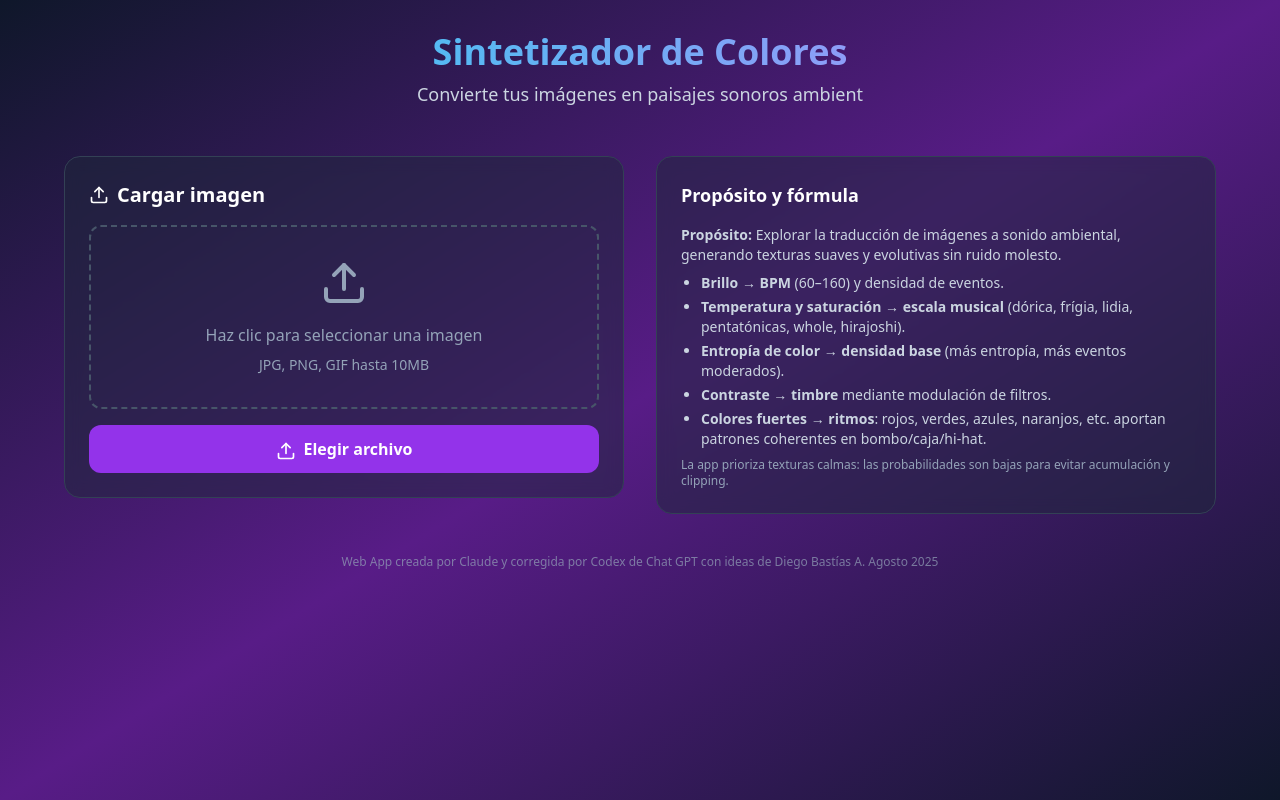
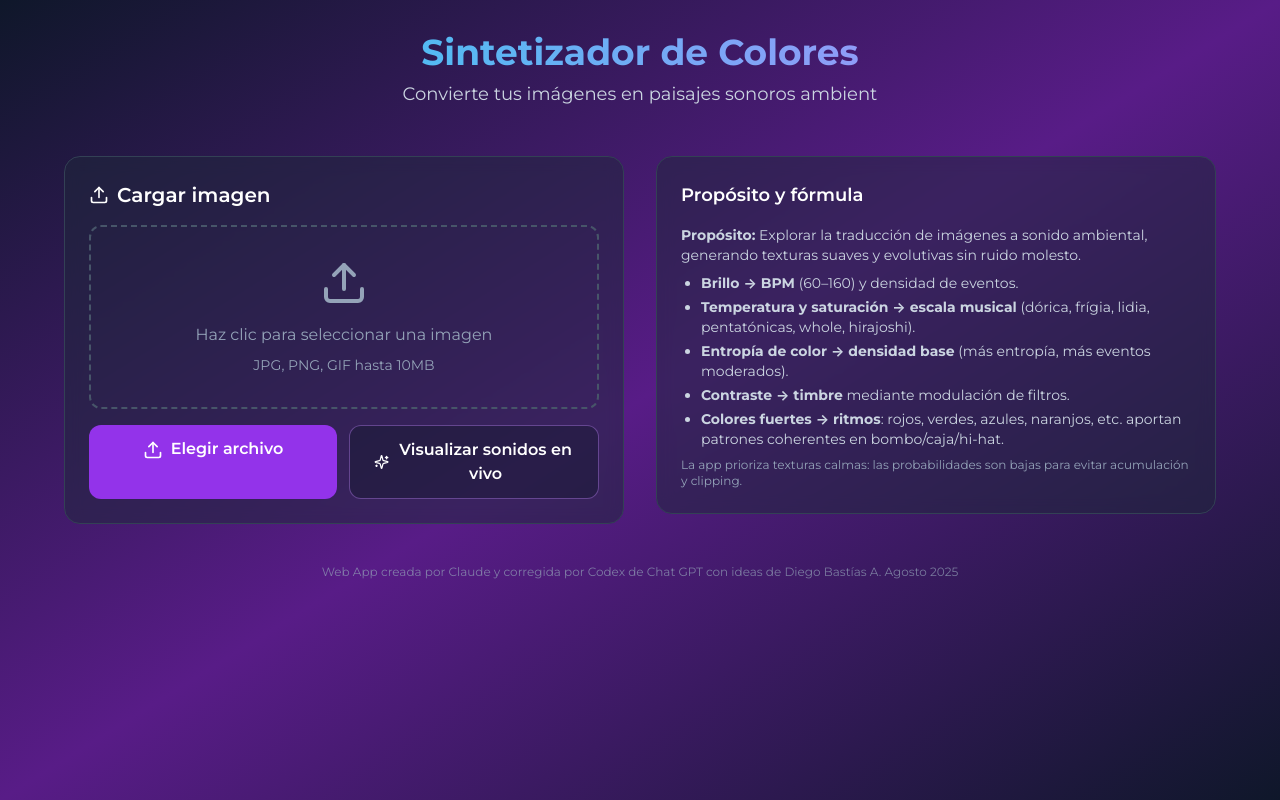
Before and after one commit to dbastias37/colores-a-sonidos, a React (Vite) app: page / in a window 1280 px wide. Built offline with nearby package versions, Linux system fonts and the light colour scheme.

Commit message:
Add files via upload

```diff
--- a/index.html
+++ b/index.html
@@ -4,6 +4,9 @@
     <meta charset="UTF-8" />
     <meta name="viewport" content="width=device-width, initial-scale=1.0" />
     <title>Sintetizador de Colores</title>
+    <link rel="preconnect" href="https://fonts.googleapis.com">
+    <link rel="preconnect" href="https://fonts.gstatic.com" crossorigin>
+    <link href="https://fonts.googleapis.com/css2?family=Montserrat:wght@300;400;600;700&display=swap" rel="stylesheet">
   </head>
   <body class="min-h-screen">
     <div id="root"></div>
--- a/package.json
+++ b/package.json
@@ -1,6 +1,6 @@
 {
-  "name": "color-sound-synth-drums-es",
-  "version": "1.3.0",
+  "name": "color-sound-synth-drums-visual-es",
+  "version": "1.4.0",
   "private": true,
   "type": "module",
   "scripts": {
--- a/src/ColorSoundSynthesizer.jsx
+++ b/src/ColorSoundSynthesizer.jsx
@@ -1,6 +1,6 @@
 import React, { useState, useRef, useEffect } from 'react';
 import * as Tone from 'tone';
-import { Upload, Play, Pause, Volume2, Settings, SlidersHorizontal } from 'lucide-react';
+import { Upload, Play, Pause, Volume2, Settings, SlidersHorizontal, Sparkles } from 'lucide-react';
 
 // Asegura el contexto de audio y suaviza el scheduling
 const ensureAudioContext = async () => {
@@ -22,6 +22,7 @@ const SintetizadorDeColores = () => {
   const [ajustesAudio, setAjustesAudio] = useState({ volume: -18, reverb: 0.35, filter: 1200 });
   const [audioListo, setAudioListo] = useState(false);
   const [audioError, setAudioError] = useState(null);
+  const [vizActivo, setVizActivo] = useState(false);
 
   // Mixer (dB)
   const [mixer, setMixer] = useState({
@@ -68,6 +69,11 @@ const SintetizadorDeColores = () => {
   const seqSnareRef = useRef(null);
   const seqHatRef = useRef(null);
 
+  // Visualización
+  const vizCanvasRef = useRef(null);
+  const vizAnimRef = useRef(null);
+  const vizRef = useRef({ particles: [], w: 0, h: 0 });
+
   // Escalas
   const escalas = {
     frio: ['C3','D3','Eb3','F3','G3','Ab3','Bb3','C4'],
@@ -95,7 +101,11 @@ const SintetizadorDeColores = () => {
           }
         };
         document.addEventListener('visibilitychange', onVis);
-        return () => document.removeEventListener('visibilitychange', onVis);
+        window.addEventListener('resize', resizeViz);
+        return () => {
+          document.removeEventListener('visibilitychange', onVis);
+          window.removeEventListener('resize', resizeViz);
+        };
       } catch (e) {
         setAudioError(e?.message || String(e));
       }
@@ -149,6 +159,101 @@ const SintetizadorDeColores = () => {
     setAudioListo(true);
   };
 
+  // ---------- Visualización ----------
+
+  const toggleViz = () => {
+    setVizActivo(v => {
+      const next = !v;
+      if (next) startViz();
+      else stopViz();
+      return next;
+    });
+  };
+
+  const resizeViz = () => {
+    const cvs = vizCanvasRef.current;
+    if (!cvs) return;
+    cvs.width = window.innerWidth;
+    cvs.height = window.innerHeight;
+    vizRef.current.w = cvs.width;
+    vizRef.current.h = cvs.height;
+  };
+
+  const startViz = () => {
+    const cvs = vizCanvasRef.current;
+    if (!cvs) return;
+    resizeViz();
+    const ctx = cvs.getContext('2d');
+    ctx.globalCompositeOperation = 'lighter'; // sobrio, pero con brillo suave en superposición
+    if (vizAnimRef.current) cancelAnimationFrame(vizAnimRef.current);
+
+    const loop = () => {
+      const { w, h, particles } = vizRef.current;
+      ctx.clearRect(0,0,w,h);
+
+      // Fondo sutil
+      ctx.fillStyle = 'rgba(255,255,255,0.015)';
+      ctx.fillRect(0,0,w,h);
+
+      // Dibujar partículas
+      for (let i = particles.length - 1; i >= 0; i--) {
+        const p = particles[i];
+        p.x += p.vx;
+        p.y += p.vy;
+        p.life -= 0.016;
+        p.r *= 0.995;
+
+        if (p.life <= 0 || p.r <= 0.5) { particles.splice(i, 1); continue; }
+
+        ctx.beginPath();
+        if (p.shape === 'ring') {
+          ctx.strokeStyle = p.color;
+          ctx.lineWidth = Math.max(0.5, p.r * 0.05);
+          ctx.arc(p.x, p.y, p.r, 0, Math.PI*2);
+          ctx.stroke();
+        } else if (p.shape === 'spark') {
+          ctx.strokeStyle = p.color;
+          ctx.lineWidth = 1;
+          ctx.moveTo(p.x, p.y);
+          ctx.lineTo(p.x + p.vx*6, p.y + p.vy*6);
+          ctx.stroke();
+        } else {
+          ctx.fillStyle = p.color;
+          ctx.arc(p.x, p.y, p.r, 0, Math.PI*2);
+          ctx.fill();
+        }
+      }
+
+      // Límite de partículas
+      if (particles.length > 900) particles.splice(0, particles.length - 900);
+
+      vizAnimRef.current = requestAnimationFrame(loop);
+    };
+    vizAnimRef.current = requestAnimationFrame(loop);
+  };
+
+  const stopViz = () => {
+    if (vizAnimRef.current) cancelAnimationFrame(vizAnimRef.current);
+    vizAnimRef.current = null;
+    if (vizRef.current) vizRef.current.particles = [];
+  };
+
+  const emitViz = ({ h=180, s=0.6, l=0.5, intensity=1, shape='circle' }) => {
+    // No emite si visualización apagada
+    if (!vizActivo) return;
+    const { w, h:hh, particles } = vizRef.current;
+    const x = Math.random()*w;
+    const y = Math.random()*hh;
+    const speed = (0.4 + intensity*0.8) * (Math.random()*0.6 + 0.4);
+    const angle = Math.random()*Math.PI*2;
+    const vx = Math.cos(angle)*speed;
+    const vy = Math.sin(angle)*speed;
+    const r = 2 + intensity*10*(Math.random()*0.6 + 0.7);
+    const alpha = 0.18 + 0.25*Math.min(1, intensity);
+    const color = `hsla(${Math.round(h)}, ${Math.round(s*100)}%, ${Math.round(l*100)}%, ${alpha})`;
+    particles.push({ x, y, vx, vy, r, life: 1.2 + intensity*0.8, color, shape });
+  };
+
   // ---------- Análisis de imagen ----------
 
   const analizarImagen = (file) => {
@@ -187,7 +292,7 @@ const SintetizadorDeColores = () => {
           if (h >= 120 && h <= 300) cool++; else warm++;
           if (s < 0.3 && l > 0.7) pastel++; else if (s > 0.7 || l < 0.3) bright++;
 
-          const grp = { h: Math.round(h/15)*15, s, l, weight: 1 }; // más fino para drums
+          const grp = { h: Math.round(h/15)*15, s, l, weight: 1 };
           const ex = grupos.find(gp => gp.h === grp.h);
           if (ex) { ex.weight++; ex.s = (ex.s + s)/2; ex.l = (ex.l + l)/2; }
           else grupos.push(grp);
@@ -271,7 +376,7 @@ const SintetizadorDeColores = () => {
       setupGlobalAudio();
       limpiarVoces(); // conserva FX y buses
 
-      // Alinear BPM del transport para coherencia de duraciones tipo '8n', '16n'
+      // BPM coherente para secuencias
       Tone.Transport.bpm.rampTo(d.bpm, 0.1);
 
       // DRONE
@@ -281,6 +386,7 @@ const SintetizadorDeColores = () => {
       ambient.volume.value = ajustesAudio.volume;
       ambientSynthRef.current = ambient;
       ambient.triggerAttack('C2');
+      emitViz({ h: d.coolness>0.5 ? 200:20, s:0.2, l:0.4, intensity:0.4, shape:'ring' });
 
       // COLORES
       d.dominantColors.slice(0,6).forEach((color, idx) => {
@@ -323,31 +429,24 @@ const SintetizadorDeColores = () => {
       const rf = new Tone.Filter({ frequency: 900, type:'lowpass' });
       noise.chain(autoF, rf, busesRef.current.ruido);
       ruidoRef.current = { noise, autoFilter: autoF, filter: rf };
-      noise.start(); // control por bus
+      noise.start();
 
-      // DRUMS (kick/snare/hats) muy leves
+      // DRUMS
       const kick = new Tone.MembraneSynth({ pitchDecay: 0.03, octaves: 6, oscillator: { type: 'sine' }, envelope: { attack: 0.001, decay: 0.5, sustain: 0, release: 0.4 } });
       kick.chain(busesRef.current.bateria);
       kickRef.current = kick;
 
-      const snare = new Tone.NoiseSynth({
-        noise: { type: 'white' },
-        envelope: { attack: 0.001, decay: 0.2, sustain: 0 }
-      });
+      const snare = new Tone.NoiseSynth({ noise: { type: 'white' }, envelope: { attack: 0.001, decay: 0.2, sustain: 0 } });
       const snareHP = new Tone.Filter({ type: 'highpass', frequency: 1800 });
       snare.chain(snareHP, busesRef.current.bateria);
       snareRef.current = snare;
 
-      const hat = new Tone.MetalSynth({
-        frequency: 250, envelope: { attack: 0.001, decay: 0.05, release: 0.01 },
-        harmonicity: 5.1, modulationIndex: 32, resonance: 3000, octaves: 1.5
-      });
+      const hat = new Tone.MetalSynth({ frequency: 250, envelope: { attack: 0.001, decay: 0.05, release: 0.01 }, harmonicity: 5.1, modulationIndex: 32, resonance: 3000, octaves: 1.5 });
       hat.chain(busesRef.current.bateria);
       hatRef.current = hat;
 
-      // Construir patrones de batería en base a colores fuertes
       const patterns = construirPatronesBateria(d);
-      crearSecuenciasDrum(patterns);
+      crearSecuenciasDrum(patterns, d);
 
       return true;
     } catch (e) {
@@ -364,14 +463,12 @@ const SintetizadorDeColores = () => {
     const snare = Array(steps).fill(0);
     const hat = Array(steps).fill(0);
 
-    // Determinar colores "fuertes" (no pastel, suficiente saturación y luz media)
     const fuertes = d.dominantColors
       .filter(c => c.s > 0.55 && c.l > 0.25 && c.l < 0.8)
       .slice(0, 6);
 
     const totalPeso = fuertes.reduce((acc, c) => acc + (c.weight || 1), 0) || 1;
 
-    // util: Euclidean rhythm
     const euclid = (pulses, len, rot=0) => {
       const pattern = Array(len).fill(0);
       let bucket = 0;
@@ -391,43 +488,32 @@ const SintetizadorDeColores = () => {
     fuertes.forEach(c => {
       const w = (c.weight || 1) / totalPeso;
       const rot = rotFromHue(c.h);
-      // Mapeo por grupos de color
       if (c.h < 20 || c.h >= 340) {
-        // ROJO → patrones de bombo densos y directos (E(5,16))
         addPattern(kick, euclid(5, steps, rot), w, 1.0);
         addPattern(hat, euclid(7, steps, rot+2), w*0.5);
       } else if (c.h < 50) {
-        // NARANJO → síncopa en snare (E(3,8) sobre 16) + kick ligero
         const sn = euclid(3, 8, Math.floor(rot/2));
-        // expandir a 16
         const sn16 = sn.flatMap(v => [v,0]);
         addPattern(snare, sn16, w, 0.9);
         addPattern(kick, euclid(3, steps, rot+1), w*0.5);
       } else if (c.h < 90) {
-        // AMARILLO → hats con pulso estable (E(5,16))
         addPattern(hat, euclid(5, steps, rot), w, 0.9);
       } else if (c.h < 165) {
-        // VERDE → kick quebrado y hats entrecortados
         addPattern(kick, euclid(4, steps, rot+1), w*0.8);
         addPattern(hat, euclid(3, steps, rot+3), w*0.6);
       } else if (c.h < 210) {
-        // CIAN → hats abiertos ocasionales (representados con mayor vel)
         addPattern(hat, euclid(2, steps, rot+2), w*1.2);
       } else if (c.h < 270) {
-        // AZUL → snare en 3 con fantasmas
-        const base = Array(steps).fill(0); base[4] = 1; base[12] = 1; // 2 y 4 en 16
+        const base = Array(steps).fill(0); base[4] = 1; base[12] = 1;
         addPattern(snare, base, w, 1.0);
-        addPattern(snare, euclid(2, steps, rot+5), w*0.4); // ghosts
+        addPattern(snare, euclid(2, steps, rot+5), w*0.4);
       } else {
-        // MORADO → contratiempos ligeros en hats
         addPattern(hat, euclid(4, steps, rot+4), w*0.8);
       }
     });
 
-    // Normalizar y umbral para convertir en golpes discretos
     const thresh = (arr, t) => arr.map(v => v >= t ? 1 : 0);
 
-    // El umbral depende de cuántos colores fuertes hay (menos colores → más fácil disparar)
     const n = Math.max(1, fuertes.length);
     const kT = 0.4 / Math.sqrt(n);
     const sT = 0.45 / Math.sqrt(n);
@@ -437,36 +523,36 @@ const SintetizadorDeColores = () => {
       kick: thresh(kick, kT),
       snare: thresh(snare, sT),
       hat: thresh(hat, hT),
-      // Velocidades suaves por defecto
       velKick: kick.map(v => v ? 0.25 : 0),
       velSnare: snare.map(v => v ? 0.18 : 0),
       velHat: hat.map(v => v ? 0.12 : 0),
     };
   };
 
-  const crearSecuenciasDrum = ({kick, snare, hat, velKick, velSnare, velHat}) => {
-    // Limpiar secuencias previas
+  const crearSecuenciasDrum = ({kick, snare, hat, velKick, velSnare, velHat}, d) => {
     try { seqKickRef.current?.dispose?.(); } catch {}
     try { seqSnareRef.current?.dispose?.(); } catch {}
     try { seqHatRef.current?.dispose?.(); } catch {}
     seqKickRef.current = null; seqSnareRef.current = null; seqHatRef.current = null;
 
-    // Crear Sequence con 16 pasos cada '16n'
+    const emitKick = () => emitViz({ h: 0, s:0.7, l:0.35, intensity:0.8, shape:'circle' });
+    const emitSnare = () => emitViz({ h: 220, s:0.6, l:0.6, intensity:0.6, shape:'spark' });
+    const emitHat = () => emitViz({ h: 55, s:0.7, l:0.7, intensity:0.4, shape:'spark' });
+
     seqKickRef.current = new Tone.Sequence((time, step) => {
       if (!kickRef.current) return;
-      if (kick[step]) kickRef.current.triggerAttackRelease('C1', '8n', time, velKick[step] || 0.2);
+      if (kick[step]) { kickRef.current.triggerAttackRelease('C1', '8n', time, velKick[step] || 0.2); emitKick(); }
     }, Array.from({length:16}, (_,i)=>i), '16n');
 
     seqSnareRef.current = new Tone.Sequence((time, step) => {
       if (!snareRef.current) return;
-      if (snare[step]) snareRef.current.triggerAttackRelease('8n', time, velSnare[step] || 0.15);
+      if (snare[step]) { snareRef.current.triggerAttackRelease('8n', time, velSnare[step] || 0.15); emitSnare(); }
     }, Array.from({length:16}, (_,i)=>i), '16n');
 
     seqHatRef.current = new Tone.Sequence((time, step) => {
       if (!hatRef.current) return;
-      if (hat[step]) hatRef.current.triggerAttackRelease('16n', time, velHat[step] || 0.1);
+      if (hat[step]) { hatRef.current.triggerAttackRelease('16n', time, velHat[step] || 0.1); emitHat(); }
     }, Array.from({length:16}, (_,i)=>i), '16n');
-
     seqKickRef.current.start(0);
     seqSnareRef.current.start(0);
     seqHatRef.current.start(0);
@@ -494,6 +580,7 @@ const SintetizadorDeColores = () => {
           const varPitch = (Math.random()-0.5) * d.contrast * 40;
           obj.filter.frequency.rampTo(Math.max(180, Math.min(3500, baseFreq + varPitch)), 0.08);
           obj.synth.triggerAttackRelease(nota, dur, time);
+          emitViz({ h: obj.color.h, s: obj.color.s, l: obj.color.l, intensity: 0.5 + obj.color.s*0.5, shape:'circle' });
         }
       });
     }, paso);
@@ -508,6 +595,7 @@ const SintetizadorDeColores = () => {
         const escala = seleccionarEscala(d, { h: 60*(1+idx), s: d.avgSaturation });
         const nota = escala[(Math.random()*escala.length)|0].replace('3','4');
         pl.triggerAttack(nota, time);
+        emitViz({ h: 120 + idx*60, s:0.5, l:0.6, intensity:0.5, shape:'spark' });
       }
     }, intervaloPluck);
     loopPlucksRef.current.start(0);
@@ -521,6 +609,7 @@ const SintetizadorDeColores = () => {
         const quinta = Tone.Frequency(root).transpose(7).toNote();
         padRef.current.triggerAttackRelease(root, '2n', time);
         if (Math.random() < 0.6) padRef.current.triggerAttackRelease(quinta, '2n', time + 0.1);
+        emitViz({ h: d.coolness>0.5? 180:30, s:0.3, l:0.5, intensity:0.6, shape:'ring' });
       }
     }, intervaloPad);
     loopPadRef.current.start(0);
@@ -532,6 +621,7 @@ const SintetizadorDeColores = () => {
         const escala = seleccionarEscala(d, { h: 240, s: d.avgSaturation });
         const nota = escala[(Math.random()*escala.length)|0].replace('3','5');
         campanasRef.current.triggerAttackRelease(nota, '8n', time);
+        emitViz({ h: 260, s:0.5, l:0.7, intensity:0.6, shape:'spark' });
       }
     }, pasoCampanas);
     loopCampanasRef.current.start(0);
@@ -619,9 +709,7 @@ const SintetizadorDeColores = () => {
     ruidoRef.current = { noise:null, autoFilter:null, filter:null };
   };
 
-  const limpiarVoces = () => { // Limpia voces y loops pero conserva buses/FX
-  softStop();
-};
+  const limpiarVoces = () => { softStop(); };
 
   const hardStopAndDispose = () => {
     softStop();
@@ -641,9 +729,8 @@ const SintetizadorDeColores = () => {
     setReproduciendo(false);
     setAudioListo(false);
     if (currentImageUrlRef.current) { URL.revokeObjectURL(currentImageUrlRef.current); currentImageUrlRef.current = null; }
+    stopViz();
   };
-
-  // ---------- UI ----------
 
   const actualizarAjuste = (k, v) => {
     setAjustesAudio(p => ({ ...p, [k]: v }));
@@ -651,8 +738,10 @@ const SintetizadorDeColores = () => {
   };
 
   return (
-    <div className="min-h-screen bg-gradient-to-br from-slate-900 via-purple-900 to-slate-900 text-white p-8">
-      <div className="max-w-6xl mx-auto">
+    <div className="min-h-screen bg-gradient-to-br from-slate-900 via-purple-900 to-slate-900 text-white p-8 relative">
+      {/* Canvas de visualización (overlay sobrio) */}
+      <canvas ref={vizCanvasRef} className={`fixed inset-0 z-0 transition-opacity duration-500 pointer-events-none ${vizActivo ? 'opacity-80' : 'opacity-0'}`} />
+      <div className="relative z-10 max-w-6xl mx-auto">
         <header className="text-center mb-12">
           <h1 className="text-4xl font-bold mb-2 bg-gradient-to-r from-cyan-400 to-purple-400 bg-clip-text text-transparent">Sintetizador de Colores</h1>
           <p className="text-slate-300 text-lg">Convierte tus imágenes en paisajes sonoros ambient</p>
@@ -678,12 +767,15 @@ const SintetizadorDeColores = () => {
                 </div>
               )}
               <input ref={fileInputRef} type="file" accept="image/*" onChange={async (e)=>{ await manejarSubidaImagen(e); }} className="hidden" />
-              <div className="mt-4">
-                <label className="block w-full py-3 px-6 bg-purple-600 hover:bg-purple-700 rounded-xl font-semibold transition-colors cursor-pointer text-center">
+              <div className="mt-4 flex flex-col sm:flex-row gap-3">
+                <label className="flex-1 py-3 px-6 bg-purple-600 hover:bg-purple-700 rounded-xl font-semibold transition-colors cursor-pointer text-center">
                   <Upload size={20} className="inline mr-2" />
                   Elegir archivo
                   <input type="file" accept="image/*" onChange={async (e)=>{ await manejarSubidaImagen(e); }} className="hidden" />
                 </label>
+                <button onClick={toggleViz} className={`flex-1 py-3 px-6 rounded-xl font-semibold transition-colors border border-purple-400/40 bg-slate-900/40 hover:bg-slate-900/60 flex items-center justify-center gap-2`}>
+                  <Sparkles size={18}/> {vizActivo ? 'Ocultar visualización' : 'Visualizar sonidos en vivo'}
+                </button>
               </div>
             </div>
 
--- a/src/index.css
+++ b/src/index.css
@@ -2,7 +2,16 @@
 @tailwind components;
 @tailwind utilities;
 
+:root {
+  --font-primary: 'Montserrat', ui-sans-serif, system-ui, -apple-system, Segoe UI, Roboto, Helvetica, Arial, 'Apple Color Emoji', 'Segoe UI Emoji';
+}
+
+html, body, #root {
+  height: 100%;
+}
+
 body {
+  font-family: var(--font-primary);
   -webkit-font-smoothing: antialiased;
   -moz-osx-font-smoothing: grayscale;
 }
```
Also changed, not shown: 1 other file (tests, documents, lock files or other folders).
